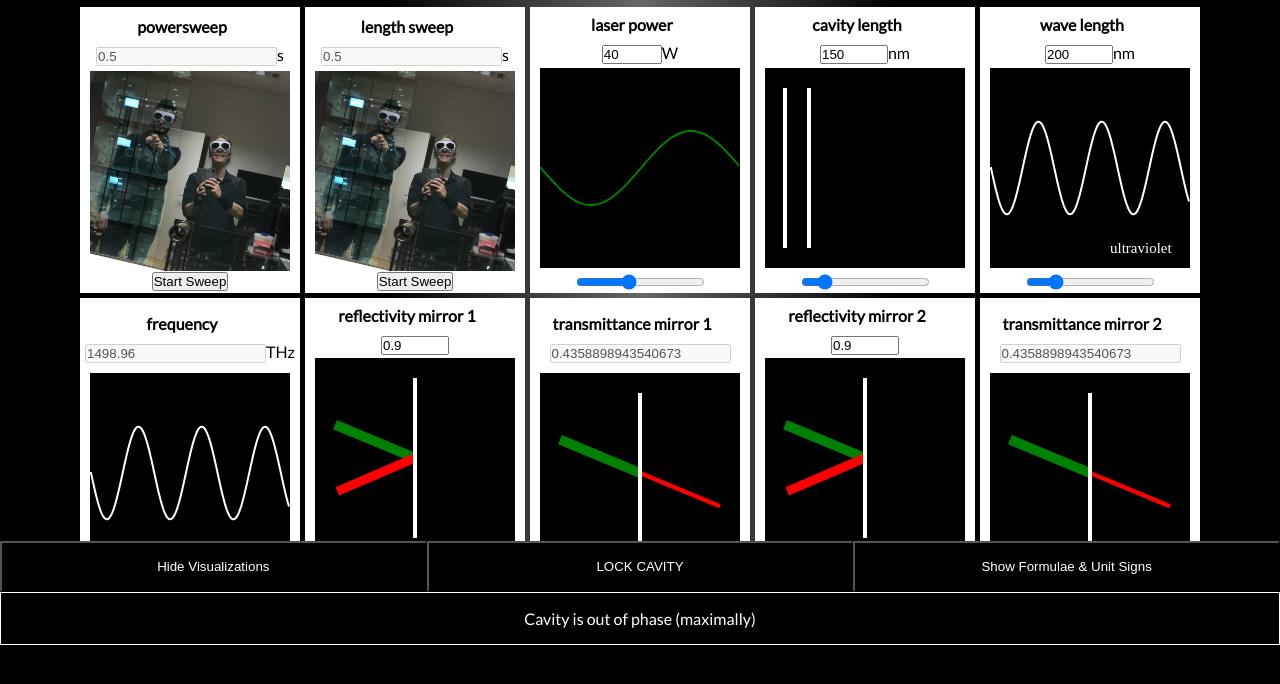
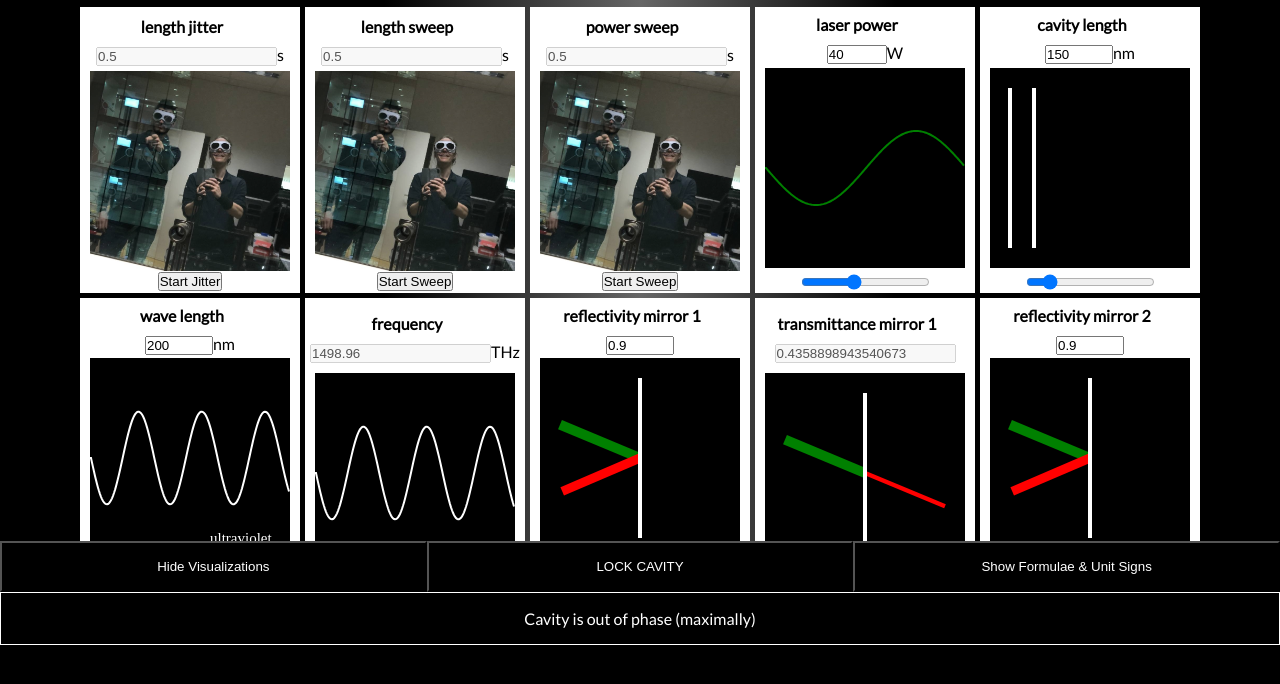
Before and after one commit to bmedicke/optical-cavity, a React (Create React App) app in the folder simulator/: page / in a window 1280 px wide. Shown: the top 684 px of the page. Built offline with nearby package versions, Linux system fonts and the light colour scheme; what better-react-mathjax would draw is missing.

Commit message:
add jitter component

```diff
--- a/simulator/src/App.js
+++ b/simulator/src/App.js
@@ -14,6 +14,7 @@ import {
 import { rad2deg } from './utilities'
 import { useEffect, useState } from 'react'
 import { wavelength2rgb, rgb2string } from './Visualizations.js'
+import { withJitter } from './withJitter.js'
 import { withSweep } from './withSweep.js'
 
 function App() {
@@ -53,6 +54,9 @@ function App() {
 
   const [isLengthSweeping, setIsLengthSweeping] = useState(false)
   const LengthSweep = withSweep(Box)
+
+  const [isLengthJittering, setIsLengthJittering] = useState(false)
+  const LengthJitter = withJitter(Box)
 
   useEffect(() => {
     setWavelengthColor(wavelength2rgb(wavelength))
@@ -199,15 +203,14 @@ function App() {
     <MathJaxContext>
       <div className="App">
         <div style={containerStyle} className="variable-wrapper">
-          <PowerSweep
+          <LengthJitter
             unit="s"
-            label="powersweep"
+            label="length jitter"
             value={0.5}
-            isActive={isPowerSweeping}
-            setIsActive={setIsPowerSweeping}
-            setter={setLaserpower}
+            isActive={isLengthJittering}
+            setIsActive={setIsLengthJittering}
+            setter={setCavitylength}
             hideCanvas={!showvisualizations}
-
           />
           <LengthSweep
             unit="s"
@@ -216,6 +219,15 @@ function App() {
             isActive={isLengthSweeping}
             setIsActive={setIsLengthSweeping}
             setter={setCavitylength}
+            hideCanvas={!showvisualizations}
+          />
+          <PowerSweep
+            unit="s"
+            label="power sweep"
+            value={0.5}
+            isActive={isPowerSweeping}
+            setIsActive={setIsPowerSweeping}
+            setter={setLaserpower}
             hideCanvas={!showvisualizations}
           />
           <Box
--- /dev/null
+++ b/simulator/src/withJitter.js
@@ -0,0 +1,23 @@
+import React, { useEffect } from 'react'
+
+export const withJitter = (BaseComponent) => (props) => {
+  useEffect(() => {
+    const interval = setInterval(() => {
+      if (props.isActive) {
+        props.setter((x) => parseInt(x) + Math.floor(Math.random() * 3) - 1)
+      }
+    }, 500)
+
+    return () => {
+      clearInterval(interval)
+    }
+  }, [])
+
+  return (
+    <BaseComponent {...props} isResult>
+      <button onMouseUp={() => props.setIsActive((x) => !x)}>
+        {props.isActive ? 'Stop Jitter' : 'Start Jitter'}
+      </button>
+    </BaseComponent>
+  )
+}
```
